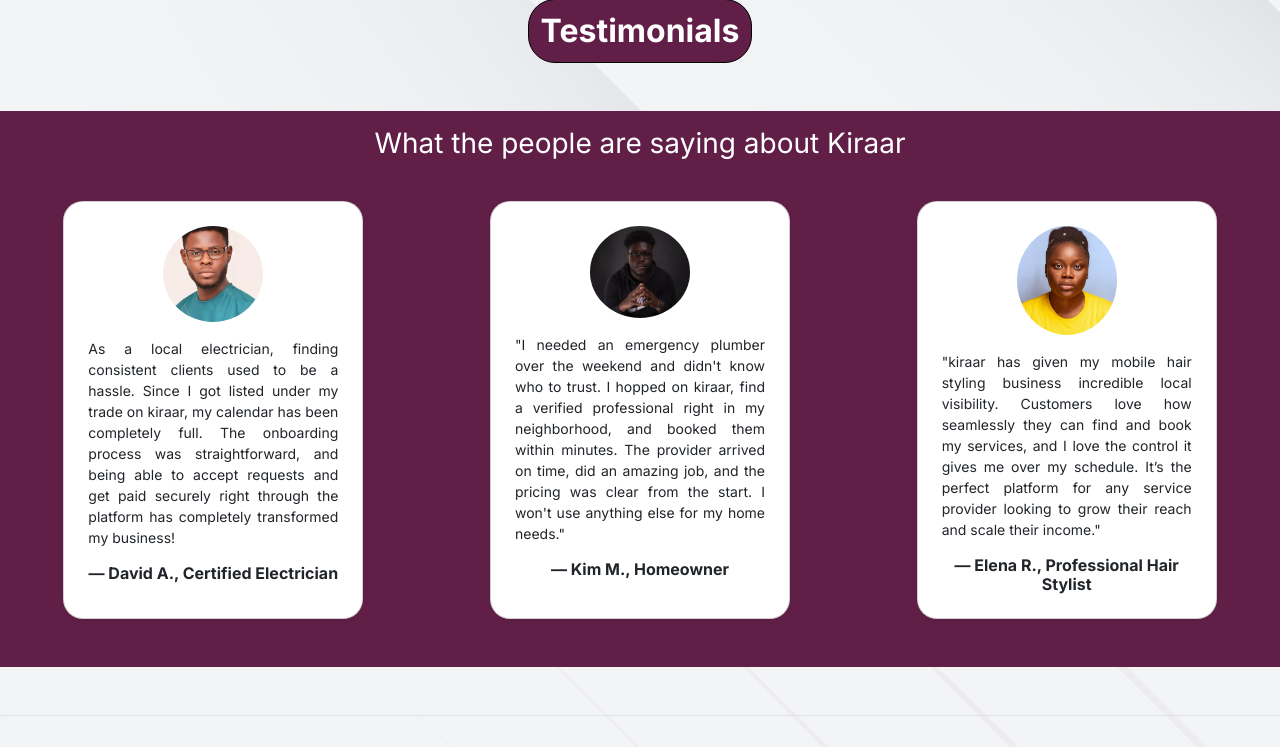
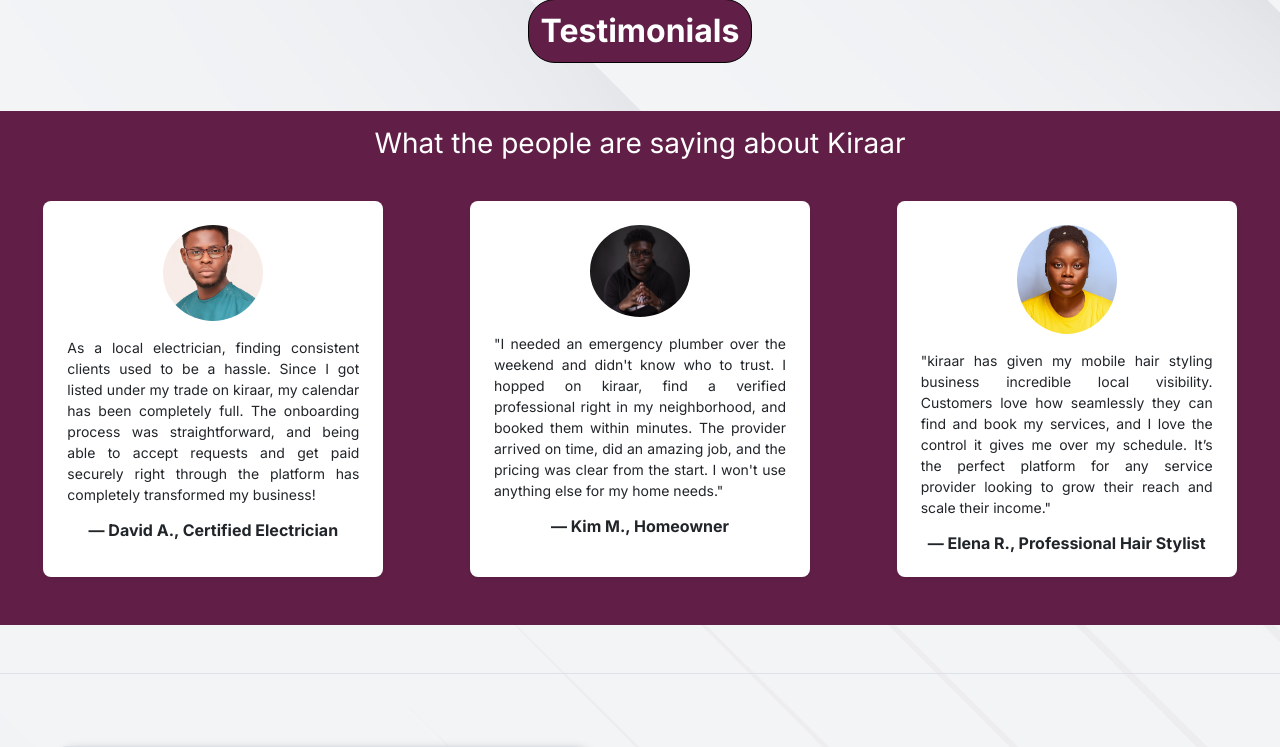
Before and after one commit to justsomto/kiraar, a Flask app: page / in a window 1280 px wide. Shown: the part 2252-2999 px from the top of the page. Run offline with Flask 3, Linux system fonts and the light colour scheme; some libraries are stand-ins or nearby versions.

Commit message:
Complete mobile audit fixes for index.html: search bar, map width, and alignment

```diff
--- a/pkg/templates/index.html
+++ b/pkg/templates/index.html
@@ -114,9 +114,9 @@
             <div class="col-11 col-md-8 col-lg-6 wrapper">
                 <form action="/results/" method="GET">
                     <div class="input-group flex-nowrap shadow-sm">
-                        <span class="input-group-text" id="addon-wrapping"> 🔍 I need a – </span>
-                        <input type="text" name="search" class="form-control py-2" placeholder="Enter a Service (e.g. Plumber, Electrician)" aria-label="Search" aria-describedby="addon-wrapping">
-                        <button class="btn" style="background:#611f47; color:white; font-weight:600;" type="submit">Search</button>
+                        <span class="input-group-text bg-white border-end-0 text-muted" id="addon-wrapping">🔍<span class="d-none d-sm-inline ms-1 text-dark">I need a –</span></span>
+                        <input type="text" name="search" class="form-control py-2 border-start-0" placeholder="e.g. Plumber, Electrician, Painter" aria-label="Search" aria-describedby="addon-wrapping">
+                        <button class="btn px-3 px-sm-4" style="background:#611f47; color:white; font-weight:600;" type="submit">Search</button>
                     </div>
                 </form>
             </div>
@@ -144,7 +144,7 @@
 
         <!-- How It Works: For Users Section -->
         <div class="row how-it-works1 mt-5 py-5 g-4 align-items-center justify-content-center">
-            <div class="col-md-4 offset-md-2">
+            <div class="col-12 col-md-4 offset-md-2 text-center text-md-start">
                 <h2 class="fw-bold mb-0">For Users</h2>
             </div>
             <div class="col-10 col-sm-4 col-md-2 box text-center">
@@ -163,7 +163,7 @@
 
         <!-- How It Works: For Professionals Section -->
         <div class="row how-it-works2 py-5 g-4 align-items-center justify-content-center border-top border-secondary">
-            <div class="col-md-4 offset-md-2">
+            <div class="col-12 col-md-4 offset-md-2 text-center text-md-start">
                 <h2 class="fw-bold mb-0">For Professionals</h2>
             </div>
             <div class="col-10 col-sm-4 col-md-2 box text-center">
@@ -221,7 +221,7 @@
         <!-- Testimonials Grid -->
         <div class="row testimonials g-4 pb-5 justify-content-center">
             <div class="col-11 col-md-4 d-flex justify-content-center">
-                <div class="card shadow-sm" style="width: 300px;">
+                <div class="card shadow-sm w-100 border-0 rounded-3" style="max-width: 340px;">
                     <div class="card-body text-center p-4">
                         <div><div><div><img src="/static/images/testimonial1.jpg" alt="David A."></div></div></div>
                         <p class="card-text small justify-text mt-3">As a local electrician, finding consistent clients used to be a hassle. Since I got listed under my trade on kiraar, my calendar has been completely full. The onboarding process was straightforward, and being able to accept requests and get paid securely right through the platform has completely transformed my business!</p>
@@ -230,7 +230,7 @@
                 </div>
             </div>
             <div class="col-11 col-md-4 d-flex justify-content-center">
-                <div class="card shadow-sm" style="width: 300px;">
+                <div class="card shadow-sm w-100 border-0 rounded-3" style="max-width: 340px;">
                     <div class="card-body text-center p-4">
                         <div><div><div><img src="/static/images/testimonial2.jpg" alt="Kim M."></div></div></div>
                         <p class="card-text small justify-text mt-3">"I needed an emergency plumber over the weekend and didn't know who to trust. I hopped on kiraar, find a verified professional right in my neighborhood, and booked them within minutes. The provider arrived on time, did an amazing job, and the pricing was clear from the start. I won't use anything else for my home needs."</p>
@@ -239,7 +239,7 @@
                 </div>
             </div>
             <div class="col-11 col-md-4 d-flex justify-content-center">
-                <div class="card shadow-sm" style="width: 300px;">
+                <div class="card shadow-sm w-100 border-0 rounded-3" style="max-width: 340px;">
                     <div class="card-body text-center p-4">
                         <div><div><div><img src="/static/images/testimonial3.jpg" alt="Elena R."></div></div></div>
                         <p class="card-text small justify-text mt-3">"kiraar has given my mobile hair styling business incredible local visibility. Customers love how seamlessly they can find and book my services, and I love the control it gives me over my schedule. It’s the perfect platform for any service provider looking to grow their reach and scale their income."</p>
@@ -273,7 +273,7 @@
                 </div>
             </div>
             <div class="col-11 col-md-6 d-md-flex align-items-center justify-content-center">
-                <div class="shadow-sm rounded overflow-hidden" style="width: 500px; height: 400px;">
+                <div class="shadow-sm rounded overflow-hidden w-100" style="max-width: 500px; height: 380px;">
                     <iframe src="https://www.google.com/maps/embed?pb=!1m18!1m12!1m3!1d3963.3380660368016!2d3.3514960735048396!3d6.604845122215785!2m3!1f0!2f0!3f0!3m2!1i1024!2i768!4f13.1!3m3!1m2!1s0x103b9234071499cb%3A0x2b1a5de922a9039b!2s5%20Ogunsiji%20Cl%2C%20Allen%2C%20Ikeja%20101233%2C%20Lagos!5e0!3m2!1sen!2sng!4v1777232974629!5m2!1sen!2sng" width="100%" height="100%" style="border:0;" allowfullscreen="" loading="lazy" referrerpolicy="no-referrer-when-downgrade"></iframe>
                 </div>
             </div>
@@ -373,7 +373,7 @@
             <div class="col-sm-6 col-md-3 mb-4">
                 <ul class="p-0">
                     <li class="mb-4"><h3>Get Help</h3></li>
-                    <li class="mb-2"><a href="#services-grid" class="text-decoration-none">See All Services</a></li>
+                    <li class="mb-2"><a href="/results/" class="text-decoration-none">See All Services</a></li>
                     <li class="mb-2"><a href="/contact/" class="text-decoration-none">Contact Support</a></li>
                     <li class="mb-2"><a href="/login/" class="text-decoration-none">Login In</a></li>
                 </ul>
```
